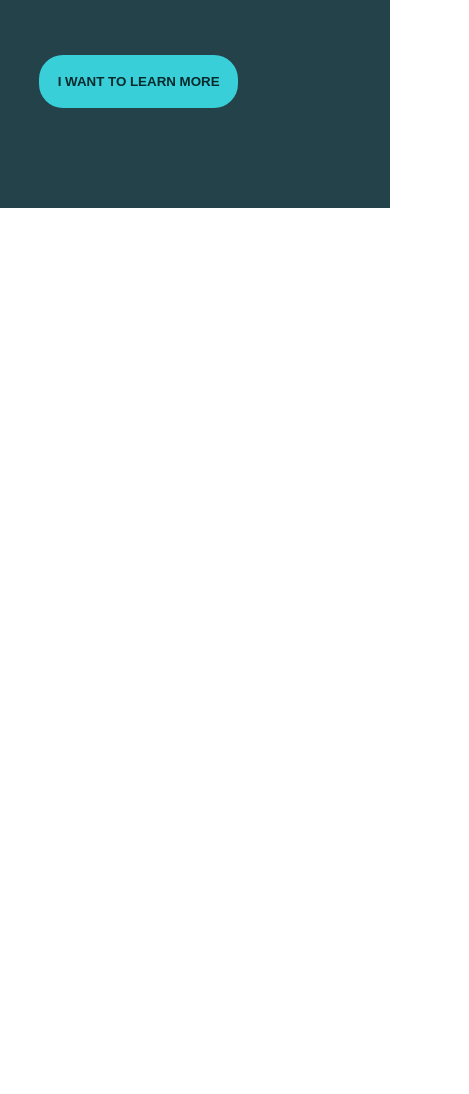
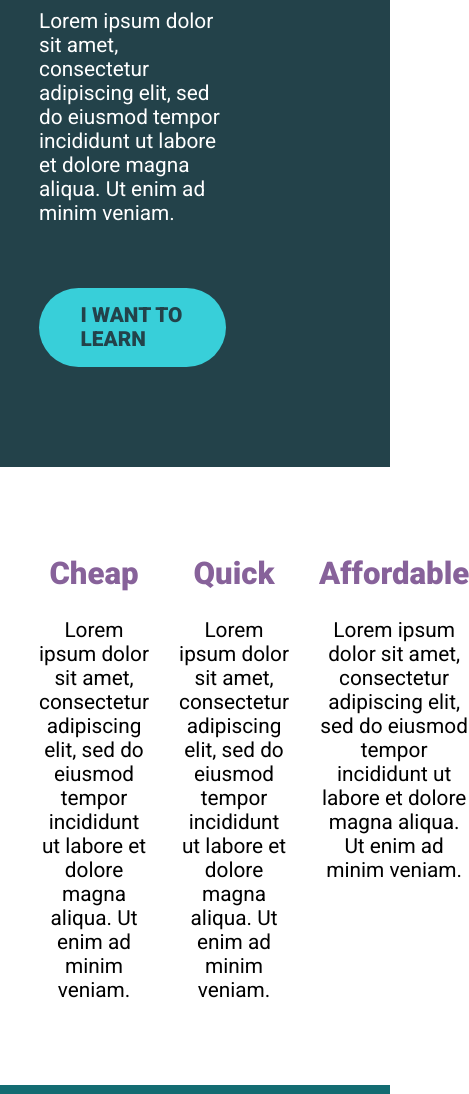
Before and after one commit to santiagov916/responsive-layouts, a plain HTML site: page challenge 03/index.html in a window 390 px wide. Shown: the part 497-1591 px from the top of the page, 469 px wide, since content can reach past the window. Before the commit the page ends 844 px from the top, so only its background shows below. Drawn offline with Linux system fonts and the light colour scheme.

Commit message:
sections  of info added and are mostly responsive

```diff
--- a/challenge 03/index.html
+++ b/challenge 03/index.html
@@ -3,18 +3,52 @@
 <head>
     <meta charset="UTF-8">
     <meta name="viewport" content="width=device-width, initial-scale=1.0">
-    <title>Responsive Layout practice</title>
-
+    <title>Challenge time!</title>
+    <link rel="preconnect" href="https://fonts.googleapis.com">
+    <link rel="preconnect" href="https://fonts.gstatic.com" crossorigin>
+    <link href="https://fonts.googleapis.com/css2?family=Roboto:wght@400;900&display=swap" rel="stylesheet">
     <link rel="stylesheet" href="style.css">
 </head>
 <body>
-
     <div class="hero">
         <div class="container">
             <div class="hero__text">
                 <h1>Responsive layouts don't have to be a struggle</h1>
-                <p>Lorem ipsum dolor sit amet consectetur adipisicing elit. Perferendis, mollitia adipisci magnam voluptatibus repellendus fuga ut repellat exercitationem eaque amet, omnis aliquam fugiat laudantium id dicta at?</p>
-                <a href="http://www.google.com" target="_blank"><button class="headerBtn">I WANT TO LEARN MORE</button></a>
+                <p>Lorem ipsum dolor sit amet, consectetur adipiscing elit, sed do eiusmod tempor incididunt ut labore et dolore magna aliqua. Ut enim ad minim veniam.</p>
+                <a href="#" class="btn">I want to learn</a>
+            </div>
+        </div>
+    </div>
+    <div class="three-col">
+    <div class="container">
+        <div class="row">
+            <div class="col">
+                <h2>Cheap</h2>
+                <p>Lorem ipsum dolor sit amet, consectetur adipiscing elit, sed do eiusmod tempor incididunt ut labore et dolore magna aliqua. Ut enim ad minim veniam.</p>
+            </div>
+            <div class="col">
+                <h2>Quick</h2>
+                <p>Lorem ipsum dolor sit amet, consectetur adipiscing elit, sed do eiusmod tempor incididunt ut labore et dolore magna aliqua. Ut enim ad minim veniam.</p>
+            </div>
+            <div class="col">
+                <h2>Affordable</h2>
+                <p>Lorem ipsum dolor sit amet, consectetur adipiscing elit, sed do eiusmod tempor incididunt ut labore et dolore magna aliqua. Ut enim ad minim veniam.</p>
+            </div>
+        </div>
+    </div>
+</div>
+
+    <div class="two-col">
+        <div class="container">
+            <div class="row">
+                <div class="col">
+                    <h2>Cheap</h2>
+                    <p>Lorem ipsum dolor sit amet, consectetur adipiscing elit, sed do eiusmod tempor incididunt ut labore et dolore magna aliqua. Ut enim ad minim veniam.</p>
+                </div>
+                <div class="col">
+                    <h2>Quick</h2>
+                    <p>Lorem ipsum dolor sit amet, consectetur adipiscing elit, sed do eiusmod tempor incididunt ut labore et dolore magna aliqua. Ut enim ad minim veniam.</p>
+                </div>
             </div>
         </div>
     </div>
--- a/challenge 03/style.css
+++ b/challenge 03/style.css
@@ -1,56 +1,84 @@
-*, *::before, *::after{
+*, *::before, *::after {
     box-sizing: border-box;
 }
 
 body {
     margin: 0;
-    font-size: 1.315rem;
+    font-family: 'Roboto', sans-serif;
+    font-size: 1.3rem;
 }
 
-.hero {
-    background-color: #23424A;
-    color: #FFF;
-    padding: 100px 0;
-}
-
-.hero h1 {
-    font-weight: bolder;
-    font-size: 2.5rem;
-    font-family: sans-serif;
-}
-
-.hero p {
-    line-height: 1.5rem;
-    font-family: sans-serif;
-    font-weight: lighter;
-    font-size: 1rem;
-    margin-bottom: 1.5em;
-}
-
-.hero__text {
-    width: 80%;
-
+h1 {
+    font-size: 3rem;
 }
 
 .container {
     width: 80%;
     max-width: 1100px;
     margin: 0 auto;
-
 }
 
-.headerBtn {
+.row {
+    /* display: flex => flex container */
+    display: flex;
+
+    /* can't use yet */
+    /* gap: 100px; */
+}
+
+.col {
+    /* these are now flex items */
+    width: 100%;
+}
+
+.hero {
+    padding: 100px 0;
+    background-color: #23424A;
+    color: #FFF;
+}
+
+.hero__text {
+    width: 60%;
+}
+
+.hero p {
+    margin-bottom: 3em;
+}
+
+.btn {
     display: inline-block;
-    color: #072A2D;
+    text-decoration: none;
+    text-transform: uppercase;
+    color: #23424A;
+    font-weight: 900;
     background-color: #38CFD9;
-    padding: 1.4em;
-    margin-top: 2em;
-    border-radius: 1.5rem;
-    border: none;
-    font-weight: 900;
-  }
+    padding: .75em 2em;
+    border-radius: 100px;
+}
 
-  .headerBtn:hover,
-  .headerBtn:focus {
+.btn:hover,
+.btn:focus {
     opacity: .75;
-  }
+}
+
+.row {
+    text-align: center;
+}
+
+.col + .col {
+    margin-left: 30px;
+}
+
+.three-col {
+    padding: 3em 0;
+}
+
+.three-col h2 {
+    color: #87629A;
+}
+
+.two-col {
+    padding: 3em 0;
+    background-color: #136C72;
+    color: #FFF;
+}
```
